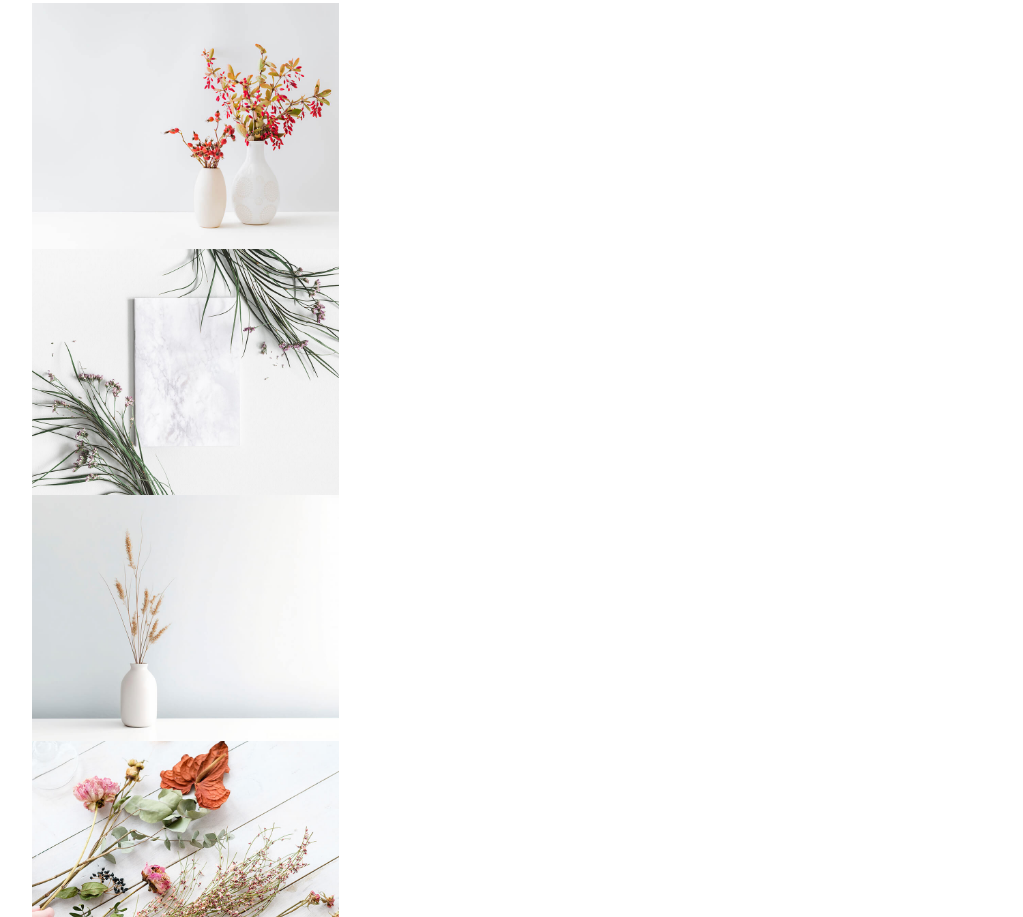
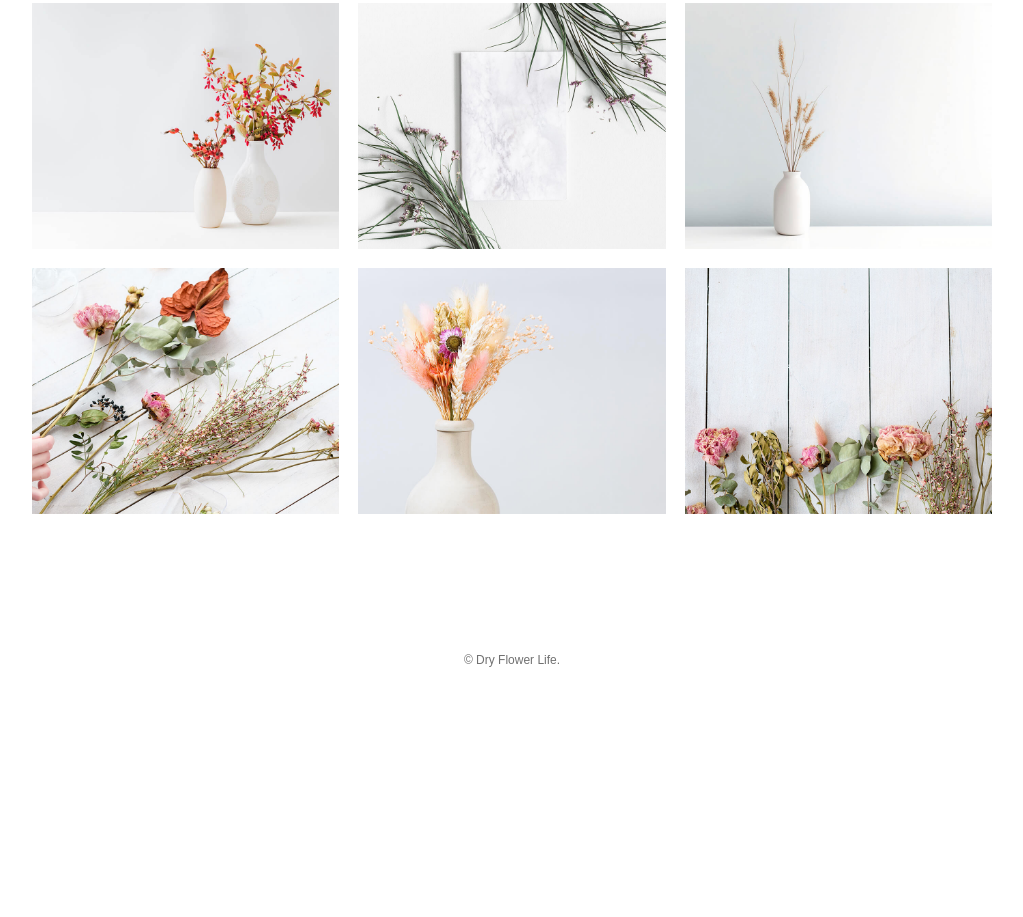
Before and after one commit to hyoutr/20251009dryflowerlife, a plain HTML site: page index.html in a window 1280 px wide. Shown: the part 1583-2500 px from the top of the page, without its empty margins (128-1151 px from the left). After the commit the page ends 2270 px from the top, so only its background shows below. Drawn offline with Linux system fonts and the light colour scheme; some packages are replaced by stand-ins of ours.

Commit message:
Add files via upload

```diff
--- a/css/style.css
+++ b/css/style.css
@@ -114,15 +114,31 @@ Introduction
 }
 
 /* Works セクション */
-.work-list{
+
+
+#works {
+    margin-bottom: 120px;
+}
+#works .works-list{
     display: flex;
-    flex-wrap:wrap;
+    flex-wrap: wrap;
 }
-.works-list li {
+#works .works-list li {
   width: 32%;
-  margin-right: 2%;
+  margin: 0 2% 2% 0;
+}
+#works .works-list li:nth-child(3n) {
+  margin-right: 0;
 }
 
-.works-list li:nth-child(3n) {
-  margin-right: 0;
+/*----------------------------------------
+Footer
+----------------------------------------*/
+footer{
+    font-size: 12px;
+    padding-bottom: 20px;
+    text-align: center;
 }
+footer .copyright {
+    font-size: 1em;
+}
```
